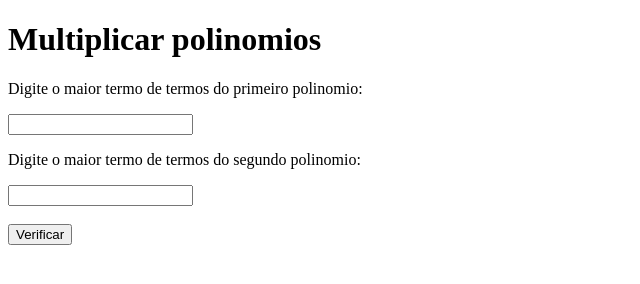
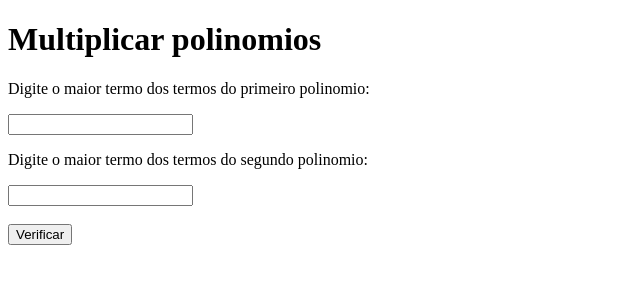
Before and after one commit to felipiius13/Multiplicar_polinomios, a plain HTML site: page index.html in a window 1280 px wide. Shown: the full height of the page, 0-640 px from the left. Drawn offline with Linux system fonts and the light colour scheme.

Commit message:
Update index.html

```diff
--- a/index.html
+++ b/index.html
@@ -11,9 +11,9 @@
 </head>
 <body>
     <h1>Multiplicar polinomios</h1>
-    <p>Digite o maior termo de termos do primeiro polinomio:</p>
+    <p>Digite o maior termo dos termos do primeiro polinomio:</p>
     <input id="maior_termo_do_primeiro_polinomio" type="text">
-    <p>Digite o maior termo de termos do segundo polinomio:</p>
+    <p>Digite o maior termo dos termos do segundo polinomio:</p>
     <input id="maior_termo_do_segundo_polinomio" type="text">
     <br><br><button id="btn">Verificar</button>
     <script src="js.js"></script>
```
